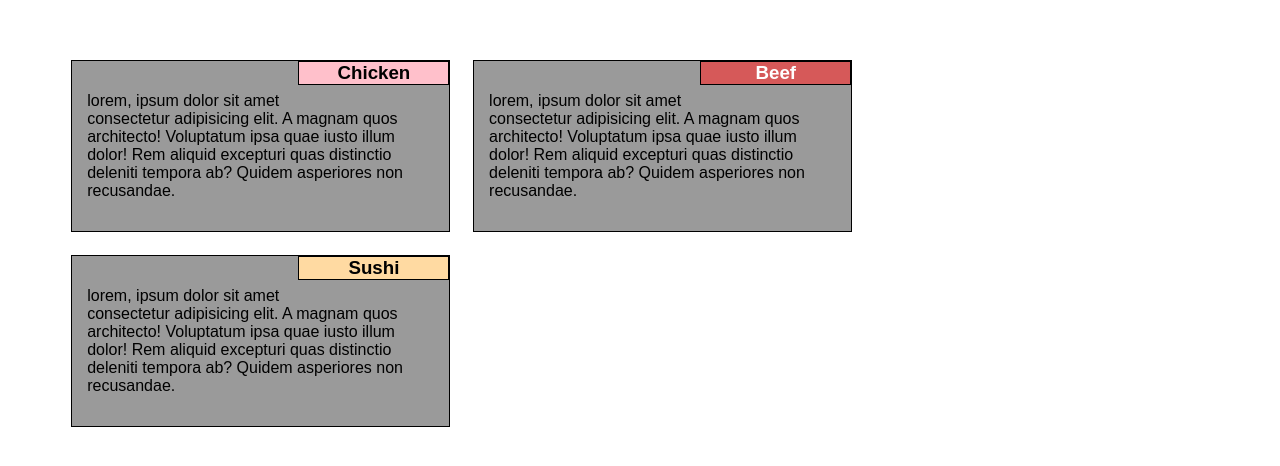
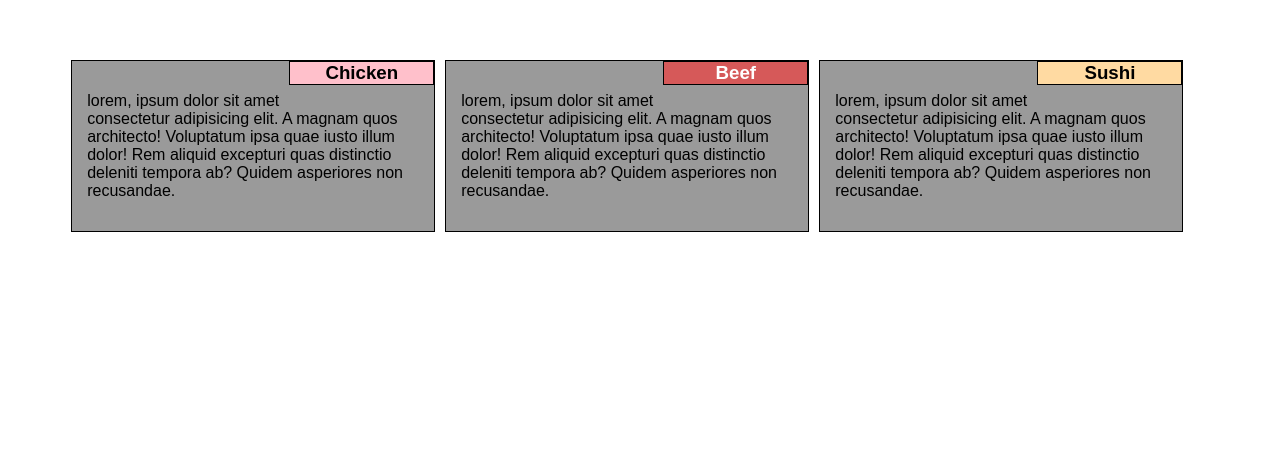
Before and after one commit to sonicflower16/module2, a plain HTML site: page index.html in a window 1280 px wide. Shown: the part 78-544 px from the top of the page. Drawn offline with Linux system fonts and the light colour scheme.

Commit message:
fix responsiveness

```diff
--- a/css/styles.css
+++ b/css/styles.css
@@ -16,6 +16,7 @@
   p {
     padding: 15px;
     color: #000;
+    width: 100%;
   }
 
   #container{
@@ -25,6 +26,7 @@
   .box{
     background-color: rgb(154, 154, 154);
     border: 1px solid black;
+    text-align: left;
     margin-bottom: 2%;
     margin-right: 2%;
   }
@@ -48,6 +50,7 @@
     background-color: rgb(255, 218, 162);
   }
 
+
   /********** Desktop view **********/
   @media (min-width: 992px) {
     .col-lg-1, .col-lg-2, .col-lg-3, .col-lg-4, .col-lg-5, .col-lg-6, .col-lg-7, .col-lg-8, .col-lg-9, .col-lg-10, .col-lg-11, .col-lg-12 {
@@ -63,7 +66,8 @@
       width: 25%;
     }
     .col-lg-4 {
-      width: 33.33%;
+      width: 32%;
+      margin-right: 10px;
     }
     .col-lg-5 {
       width: 41.66%;
@@ -112,7 +116,11 @@
       width: 41.66%;
     }
     .col-md-6 {
-      width: 50%;
+      width: 48%;
+      margin-right: 2%;
+    }
+    .sub3{
+        width: 140px;
     }
     .col-md-7 {
       width: 58.33%;
--- a/index.html
+++ b/index.html
@@ -10,15 +10,15 @@
 <h1>Our Menu</h1>
 
 <div id="container">
-  <div class="col-lg-4 col-md-6 box">
+  <div class="col-lg-4 col-md-6 col-sm-12 box">
     <h3 class="subs sub1">Chicken</h3>
     <p>lorem, ipsum dolor sit amet consectetur adipisicing elit. A magnam quos architecto! Voluptatum ipsa quae iusto illum dolor! Rem aliquid excepturi quas distinctio deleniti tempora ab? Quidem asperiores non recusandae.</p>
 </div>
-  <div class="col-lg-4 col-md-6 box">
+  <div class="col-lg-4 col-md-6 col-sm-12 box">
     <h3 class="subs sub2">Beef</h3>
     <p>lorem, ipsum dolor sit amet consectetur adipisicing elit. A magnam quos architecto! Voluptatum ipsa quae iusto illum dolor! Rem aliquid excepturi quas distinctio deleniti tempora ab? Quidem asperiores non recusandae.</p>
 </div>
-  <div class="col-lg-4 col-md-12 box spacing">
+  <div class="col-lg-4 col-md-12 col-sm-12 box">
     <h3 class="subs sub3">Sushi</h3>
     <p>lorem, ipsum dolor sit amet consectetur adipisicing elit. A magnam quos architecto! Voluptatum ipsa quae iusto illum dolor! Rem aliquid excepturi quas distinctio deleniti tempora ab? Quidem asperiores non recusandae.</p>
 </div>
```
